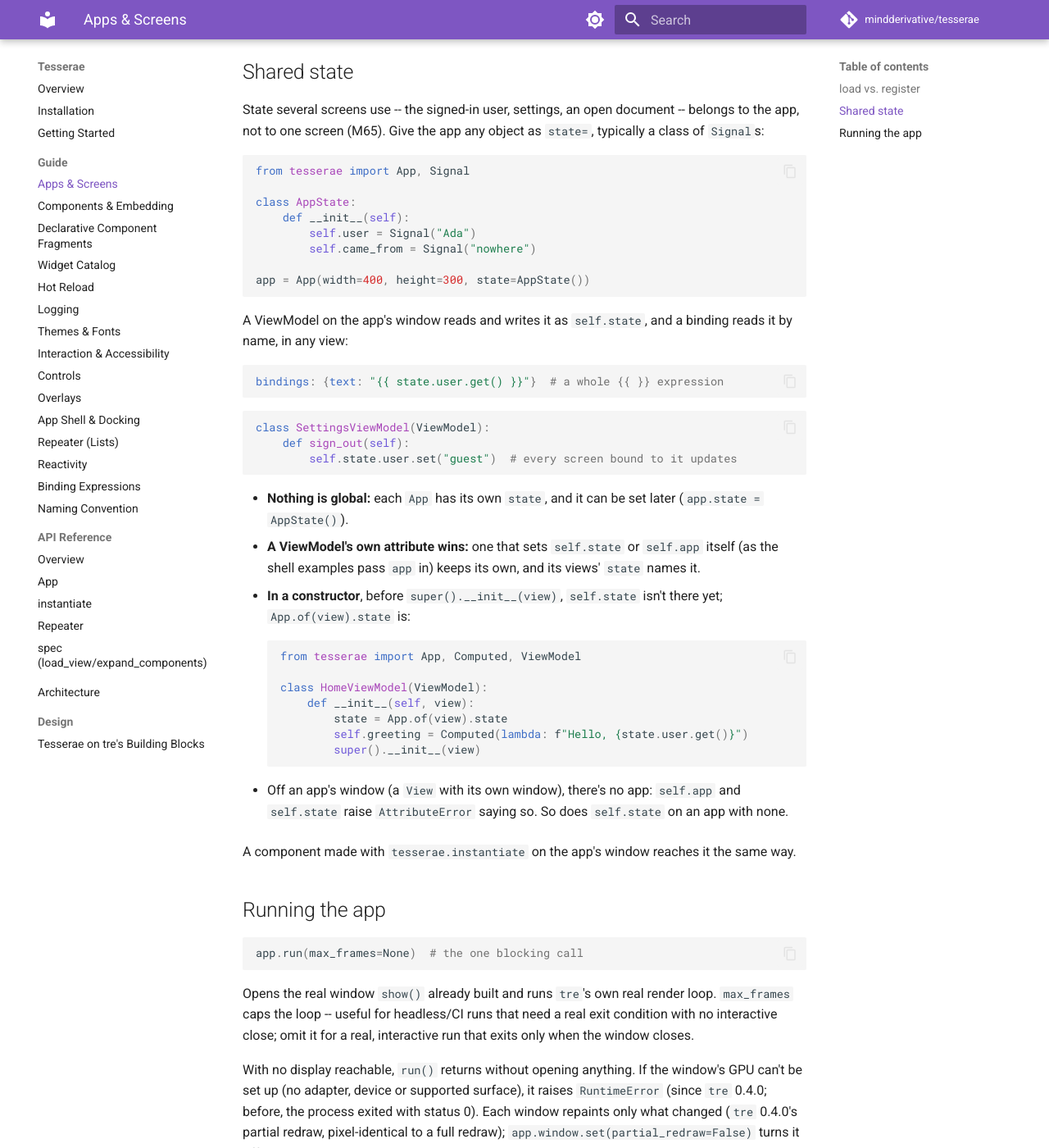
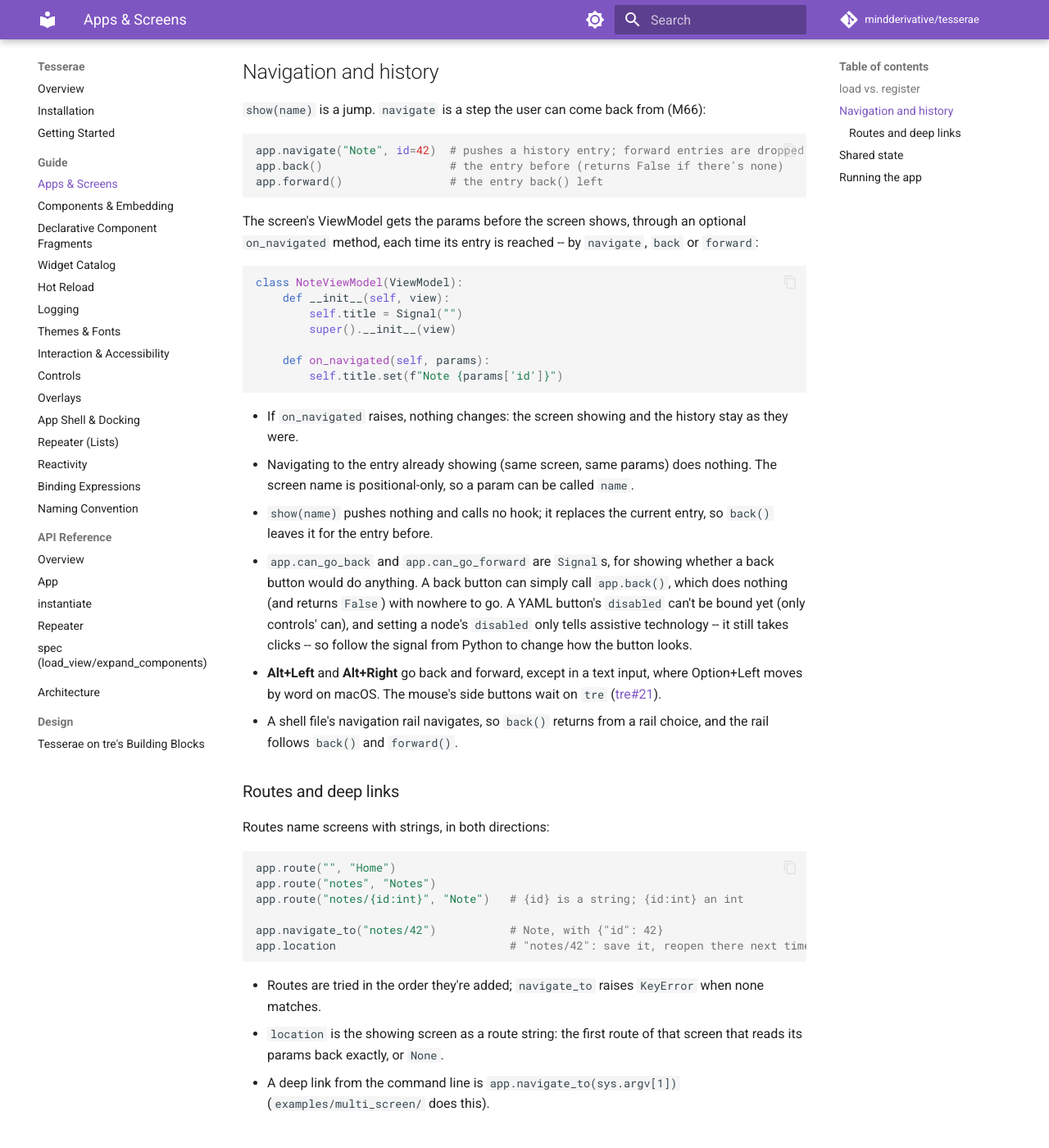
Before and after one commit to mindderivative/tesserae, an MkDocs documentation site: the page built from docs/guide/apps-and-screens.md, in a window 1280 px wide and 1400 px high, scrolled down 1141 px. Shown: the whole window at 82% size. Built offline with MkDocs 1.6.1 and Material for MkDocs 9.7.7, drawn with Linux system fonts in a browser that asks for light colours; comment, search, counter and statistics services are not loaded.

Commit message:
M66: routing -- docs, and multi_screen navigates and deep-links (#12)
Co-Authored-By: Claude Opus 5.5 <noreply@anthropic.com>

````diff
--- a/docs/guide/apps-and-screens.md
+++ b/docs/guide/apps-and-screens.md
@@ -53,6 +53,71 @@ class HomeViewModel(ViewModel):
 Switching screens from inside a handler works even *reentrantly* --
 from the very handler `App.show` itself is dispatching into (see
 `examples/multi_screen/` in the repository).
+
+## Navigation and history
+
+`show(name)` is a jump. `navigate` is a step the user can come back from
+(M66):
+
+```python
+app.navigate("Note", id=42)  # pushes a history entry; forward entries are dropped
+app.back()                   # the entry before (returns False if there's none)
+app.forward()                # the entry back() left
+```
+
+The screen's ViewModel gets the params before the screen shows, through
+an optional `on_navigated` method, each time its entry is reached --
+by `navigate`, `back` or `forward`:
+
+```python
+class NoteViewModel(ViewModel):
+    def __init__(self, view):
+        self.title = Signal("")
+        super().__init__(view)
+
+    def on_navigated(self, params):
+        self.title.set(f"Note {params['id']}")
+```
+
+- If `on_navigated` raises, nothing changes: the screen showing and the
+  history stay as they were.
+- Navigating to the entry already showing (same screen, same params)
+  does nothing. The screen name is positional-only, so a param can be
+  called `name`.
+- `show(name)` pushes nothing and calls no hook; it replaces the current
+  entry, so `back()` leaves it for the entry before.
+- `app.can_go_back` and `app.can_go_forward` are `Signal`s, for showing
+  whether a back button would do anything. A back button can simply call
+  `app.back()`, which does nothing (and returns `False`) with nowhere to
+  go. A YAML button's `disabled` can't be bound yet (only controls'
+  can), and setting a node's `disabled` only tells assistive technology
+  -- it still takes clicks -- so follow the signal from Python to change
+  how the button looks.
+- **Alt+Left** and **Alt+Right** go back and forward, except in a text
+  input, where Option+Left moves by word on macOS. The mouse's side
+  buttons wait on `tre` ([tre#21](https://github.com/mindderivative/tre/issues/21)).
+- A shell file's navigation rail navigates, so `back()` returns from a
+  rail choice, and the rail follows `back()` and `forward()`.
+
+### Routes and deep links
+
+Routes name screens with strings, in both directions:
+
+```python
+app.route("", "Home")
+app.route("notes", "Notes")
+app.route("notes/{id:int}", "Note")   # {id} is a string; {id:int} an int
+
+app.navigate_to("notes/42")           # Note, with {"id": 42}
+app.location                          # "notes/42": save it, reopen there next time
+```
+
+- Routes are tried in the order they're added; `navigate_to` raises
+  `KeyError` when none matches.
+- `location` is the showing screen as a route string: the first route
+  of that screen that reads its params back exactly, or `None`.
+- A deep link from the command line is `app.navigate_to(sys.argv[1])`
+  (`examples/multi_screen/` does this).
 
 ## Shared state
 
````
Also changed, not shown: ARCHITECTURE.md (+4 -3 lines), BUILD_TRACKER.md (+9 -8 lines), LOG.md (+18 -0 lines), README.md (+6 -6 lines), 3 other files.
